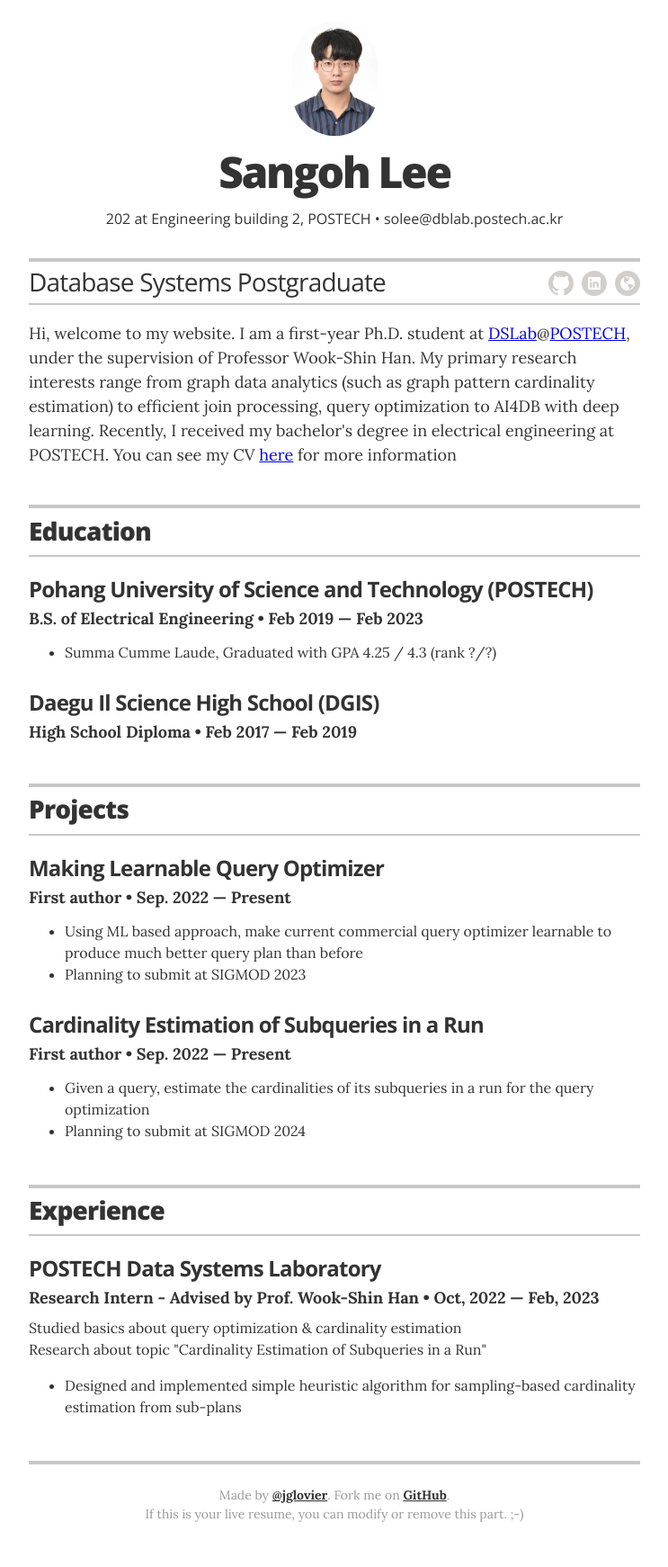
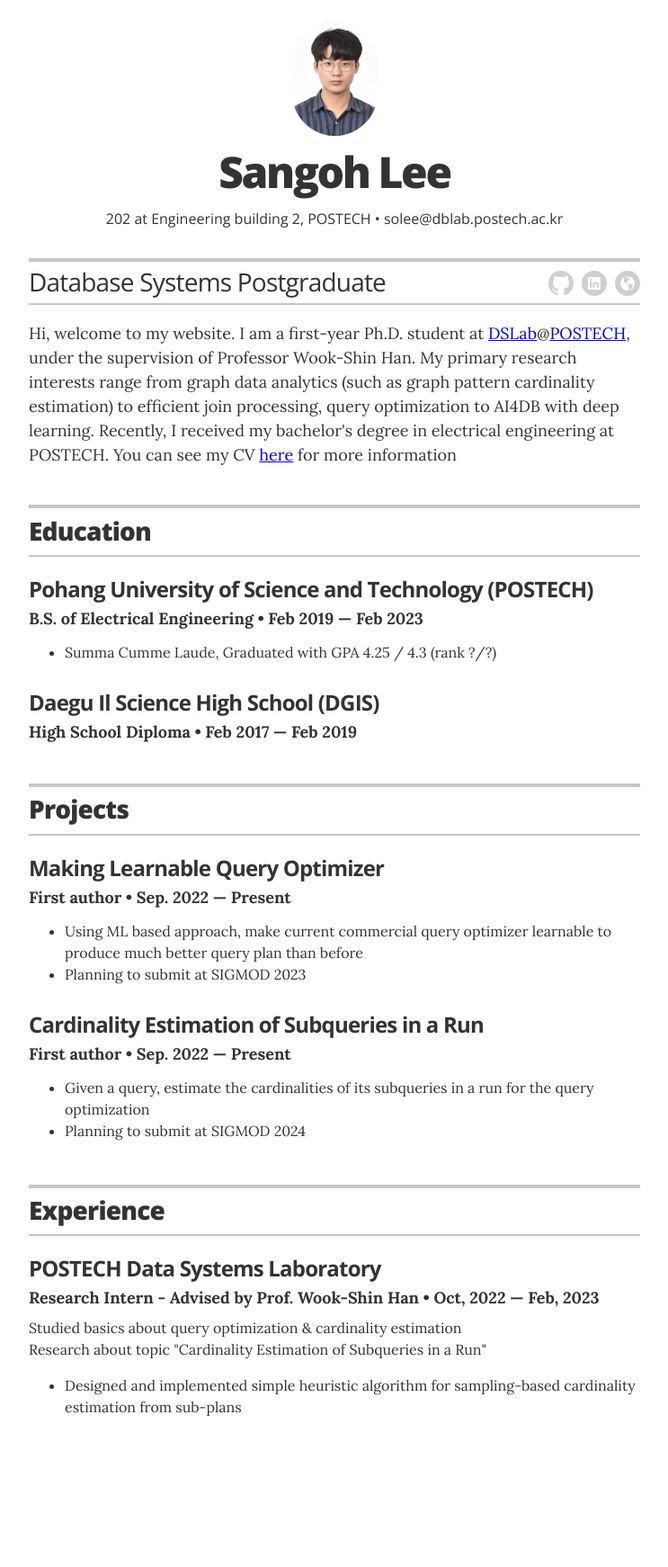
Before and after one commit to Leesangoh/leesangoh.github.io, a Jekyll site: the page built from index.html, in a window 1280 px wide. Shown: the whole page at 90% size, without its empty margins (268-1011 px from the left). Built offline with Jekyll 4.4.1, drawn with Linux system fonts in a browser that asks for light colours; after the commit the page ends 1624 px from its top, so only the background shows below that; some of the changed lines change nothing that is shown.

Commit message:
Information updated

```diff
--- a/_config.yml
+++ b/_config.yml
@@ -1,6 +1,6 @@
 # Site settings
-title: "Jekyll Resume Template"
-description: "A resume template for Jekyll and GitHub Pages sites."
+title: "Sangoh Lee"
+description: "Sangoh Lee's resume page"
 
 # Build settings
 markdown: kramdown
--- a/_layouts/resume.html
+++ b/_layouts/resume.html
@@ -235,11 +235,12 @@
       <!-- end Print Social Links -->
       {% endif %}
 
+      <!--
       <footer class="page-footer">
         <p class="footer-line">Made by <a href="http://twitter.com/jglovier">@jglovier</a>. Fork me on <a href="https://github.com/jglovier/resume-template">GitHub</a>.</p>
         <p class="footer-line">If this is your live resume, you can modify or remove this part. ;-)</p>
       </footer>
-
+    -->
     </div>
 
   </body>
```
Also changed, not shown: README.md, 2 other files.
